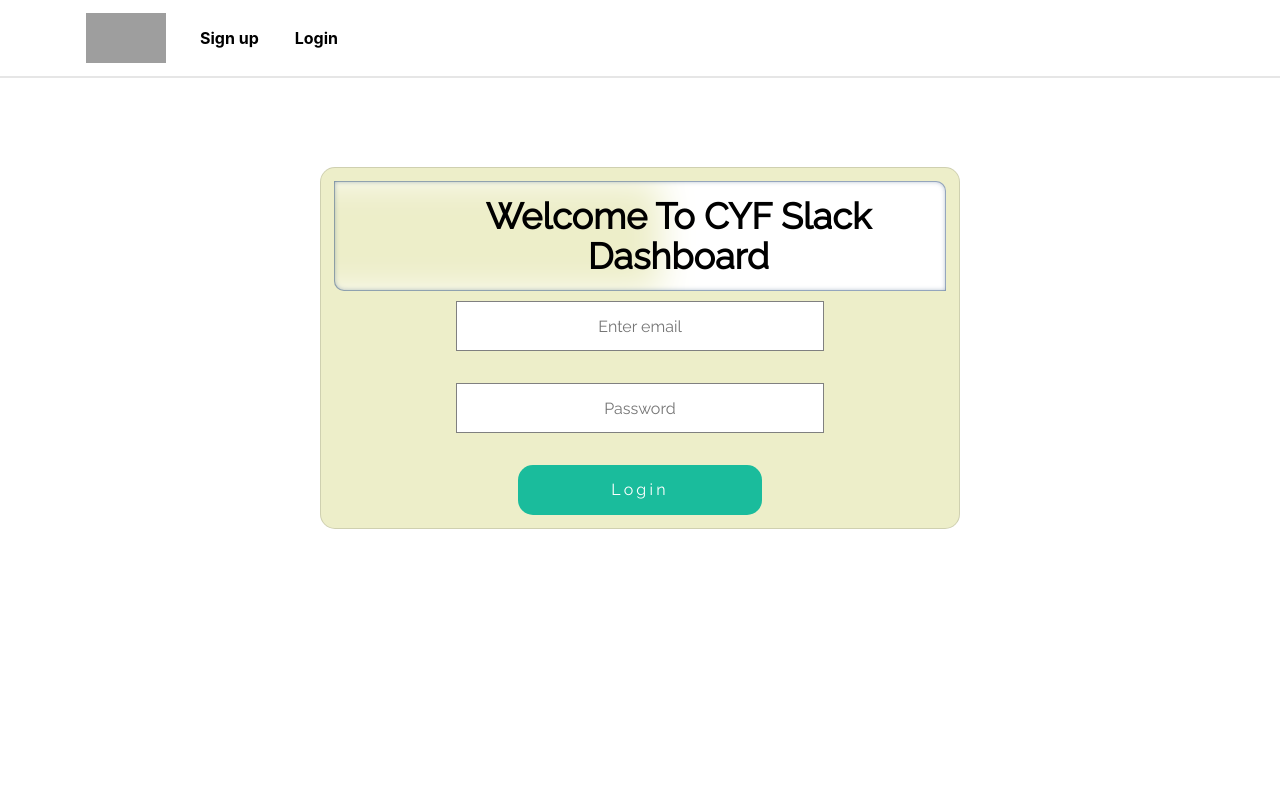
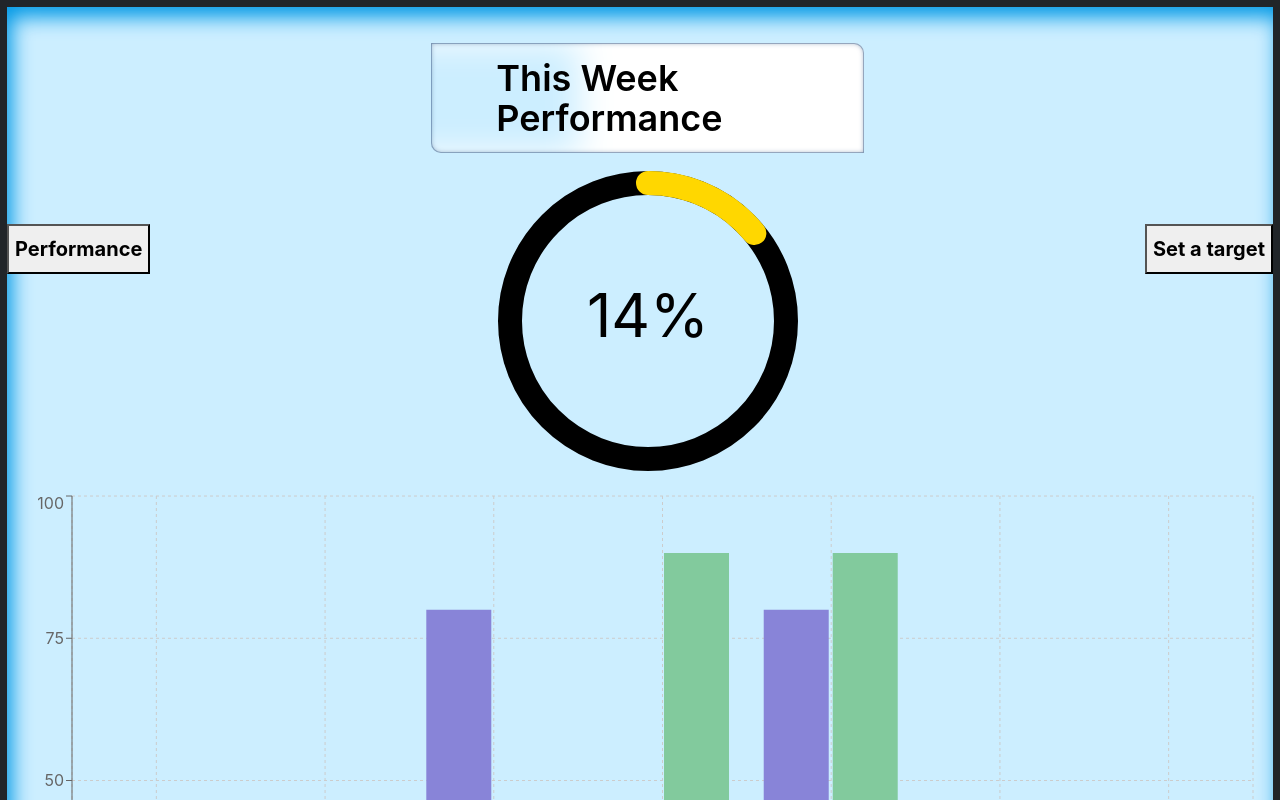
Before and after one commit to aldeez988/slack-dashboard, a React (Create React App) app: page / in a window 1280 px wide. Shown: the top 800 px of the page. Built offline with nearby package versions, Linux system fonts and the light colour scheme; grey boxes are pictures that could not be loaded.

Commit message:
added color to mentor page

```diff
--- a/src/App.css
+++ b/src/App.css
@@ -72,3 +72,9 @@
   padding: 30px;
   box-shadow: 5px 10px 20px red inset;
 }
+.progress-container {
+  width: 100%;
+  background-color: #cceeff;
+  border: 7px solid;
+  box-shadow: 5px 10px 20px #0099e6 inset;
+}
--- a/src/Components/ProgressPage.js
+++ b/src/Components/ProgressPage.js
@@ -18,7 +18,7 @@
   render() {
     if (!this.state.showSetTarget) {
       return (
-        <div className="container">
+        <div className="progress-container">
           <div
             // style={{ border: "2px solid green" }}
             className="d-flex flex-wrap align-items-center justify-content-md-between justify-content-center"
@@ -30,7 +30,7 @@
               handleSetTargetPage={this.handleSetTargetPage}
             />
             <div className=" order-md-2 d-flex flex-column align-items-center">
-              <h1>This Week</h1>
+              <h1>This Week Performance</h1>
               <ProgressBar />
             </div>
           </div>
--- a/src/index.js
+++ b/src/index.js
@@ -2,10 +2,11 @@
 import ReactDOM from "react-dom";
 import "./index.css";
 import App from "./App";
+import ProgressPage from "./Components/ProgressPage";
 import StudentPage from "./Components/StudentPage";
 import * as serviceWorker from "./serviceWorker";
 
-ReactDOM.render(<App />, document.getElementById("root"));
+ReactDOM.render(<ProgressPage />, document.getElementById("root"));
 
 // If you want your app to work offline and load faster, you can change
 // unregister() to register() below. Note this comes with some pitfalls.
```
